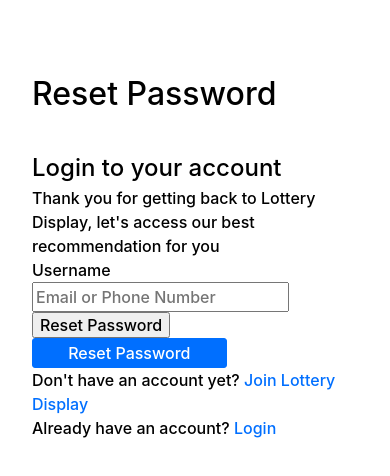
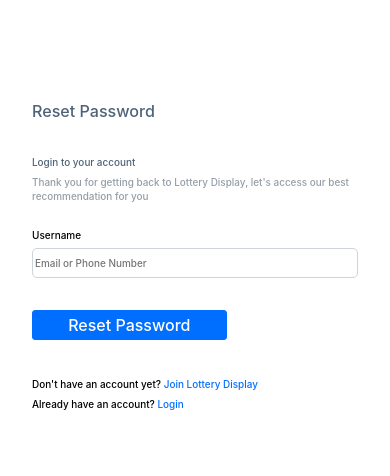
Before and after one commit to bogadeji/lotterydisplay, a React (Create React App) app: page /auth/reset-password in a window 390 px wide. Shown: the part 242-718 px from the top of the page. Built offline with nearby package versions, Linux system fonts and the light colour scheme.

Commit message:
Reset Password page

```diff
--- a/src/Pages/Authorization/Login.css
+++ b/src/Pages/Authorization/Login.css
@@ -6,11 +6,19 @@
 .login-page .form-inputs .remember-reset label {
     margin-top: 0.3rem;
     justify-content: space-between;
+    align-items: center;
+    align-content: center;
     font-size: var(--fs-100);
     font-weight: 400;
 }
+.login-page .form-inputs .remember-reset label {
+    display: flex;
+    justify-content: center;
+    margin-top: 0
+}
 .login-page button.signin {
     width: 100%;
+    margin-top: 1rem;
 }
 .login-page p.signup {
     text-align: center;
--- /dev/null
+++ b/src/Pages/Authorization/ResetPassword.css
@@ -0,0 +1,15 @@
+.reset-page {
+    width: 70%
+}
+.reset-page button.reset-password {
+    margin: 2rem 0;
+}
+.reset-page  p {
+    font-size: var(--fs-200);
+    margin: 0.3rem 0;
+}
+@media (max-width: 760px) {
+    .reset-page {
+        width: 100%;
+    }
+}
--- a/src/Pages/Authorization/ResetPassword.js
+++ b/src/Pages/Authorization/ResetPassword.js
@@ -1,27 +1,31 @@
-import React from "react";;
+import React from "react";
+import './ResetPassword.css'
 
 function ResetPassword() {
 
 
 
     return (
-        <div>
-            <h1>Reset Password</h1>
+        <div className="reset-page flow">
+            <h1 className="page-title">Reset Password</h1>
 
-            <form>
-                <h2>Login to your account</h2>
-                <p>Thank you for getting back to Lottery Display, let's access our best recommendation for you</p>
-
+            <form className="flow form">
+                <h2 className="form-title">Login to your account</h2>
+                <p className="form-heading">Thank you for getting back to Lottery Display, let's access our best recommendation for you</p>
+                <div className="form-inputs flow">
+                    <div className="input-group">
                         <label>
                             Username
                             <input type="text" placeholder="Email or Phone Number" />
                         </label>
+                    </div>
 
-                <input type="submit" value="Reset Password" />
-                <button>Reset Password</button>
+                    <button className="reset-password
+                    ">Reset Password</button>
 
                     <p>Don't have an account yet? <a href="/auth/signup">Join Lottery Display</a></p>
                     <p>Already have an account? <a href="/auth/login">Login</a></p>
+                </div>
             </form>
         </div>
     )
--- a/src/Pages/Authorization/Signup.css
+++ b/src/Pages/Authorization/Signup.css
@@ -1,6 +1,4 @@
-.signup-page {
-    /* width: 90%; */
-}
+
 .signup-page .terms {
     font-size: var(--fs-100);
 }
```
Lines whose indentation alone changed are shown as unchanged.
